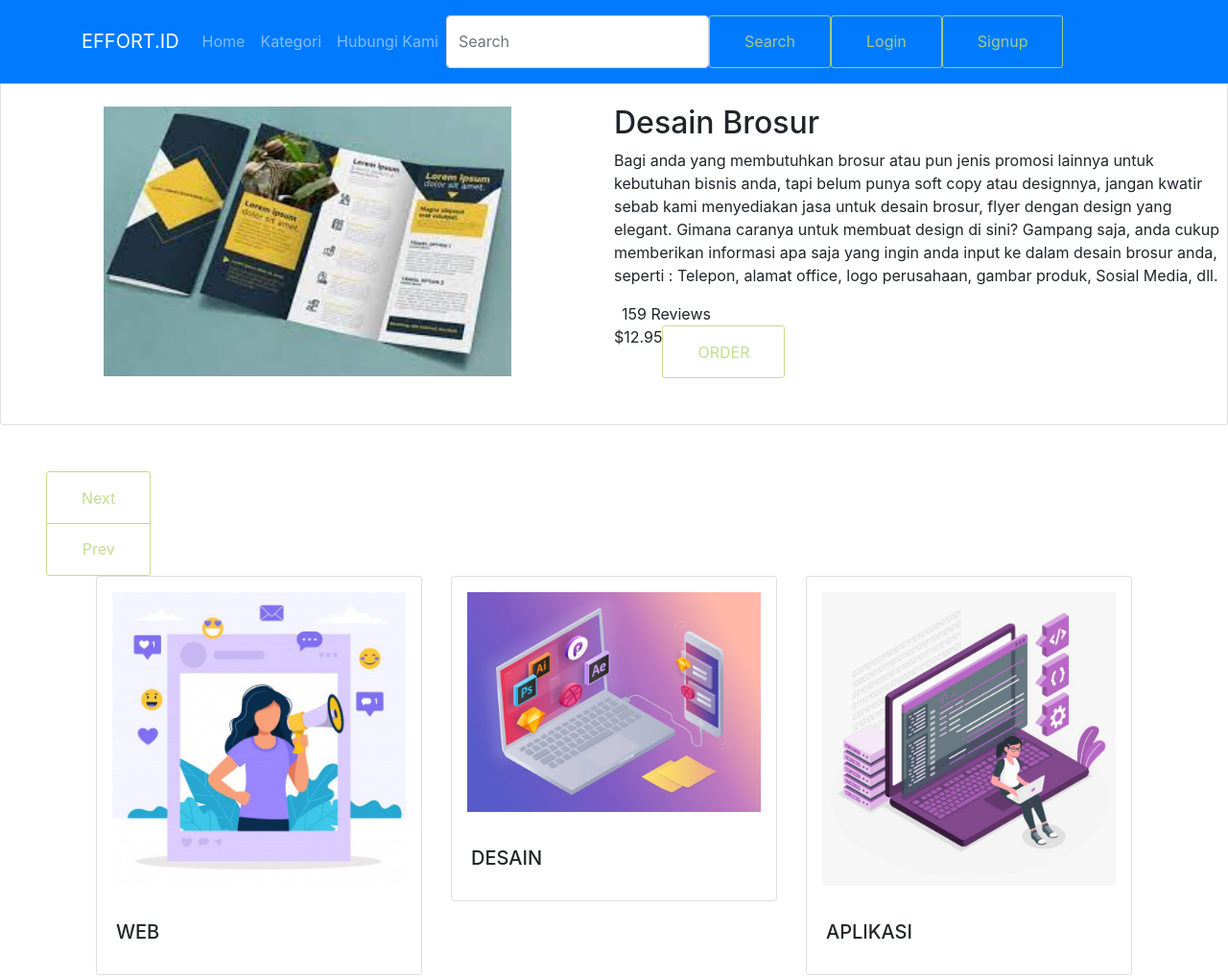
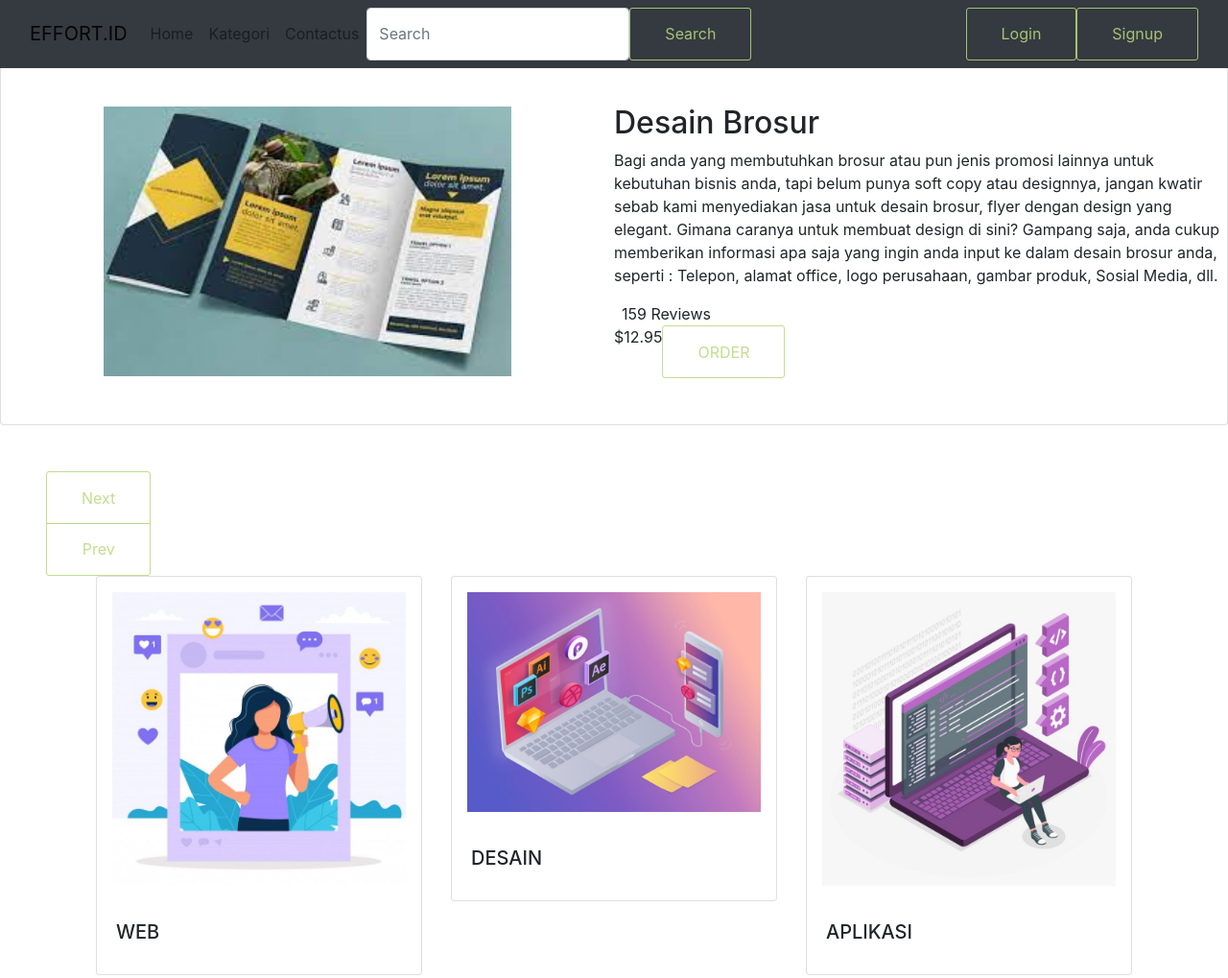
Before and after one commit to egrietqalbi/UASWEBDESAIN, a plain HTML site: page pencarian2.html in a window 1280 px wide. Shown: the top 1019 px of the page at 96% size. Drawn offline with nearby package versions, Linux system fonts and the light colour scheme.

Commit message:
Update pencarian2.html

```diff
--- a/pencarian2.html
+++ b/pencarian2.html
@@ -24,30 +24,29 @@
 
 <body>
    <!-- Navbar -->
-    <nav class="navbar navbar-expand-lg bg-primary navbar-dark py-3 fixed-top">
-        <div class="container">
-            <a href="#" class="navbar-brand">EFFORT.ID</a>
-
-            <button class="navbar-toggler" type="button" data-bs-toggle="collapse" data-bs-target="#navmenu">
+  <nav class="navbar fixed-top navbar-expand-lg navbar-light bg-dark">
+    <div class="container-fluid">
+        <a class="navbar-brand" href="#">EFFORT.ID</a>
+        <button class="navbar-toggler" type="button" data-toggle="collapse" data-target="#collapsibleNavbar">
             <span class="navbar-toggler-icon"></span>
         </button>
-
-            <div class="collapse navbar-collapse" id="navmenu">
-                <ul class="navbar-nav ms-auto">
+        <div class="collapse navbar-collapse" id="collapsibleNavbar">
+            <ul class="navbar-nav">
                 <li class="nav-item">
                     <a href="index.html#home" class="nav-link">Home</a>
                 </li>
                 <li class="nav-item">
-                        <a href="index.html#kategori" class="nav-link">Kategori</a>
+                    <a href="index.html##kategori" class="nav-link">Kategori</a>
                 </li>
                 <li class="nav-item">
-                        <a href="index.html#hub" class="nav-link">Hubungi Kami</a>
+                    <a  href="index.html#hub" class="nav-link">Contactus</a>
                 </li>
             </ul>
             <form class="d-flex">
                 <input class="form-control me-2" type="search" placeholder="Search" aria-label="Search">
-                    <a href="pencarian1.html" class="btn btn-outline-success">Search</a>
+                <a href="pencarian1.html" class="btn btn-outline-success" type="submit">Search </a>
               </form>
+          </div>
           <a href="login.html" class="btn btn-light">Login</a>
           <a href="signup.html" class="btn btn-light">Signup</a>
       </div>
```
Lines whose indentation alone changed are shown as unchanged.
